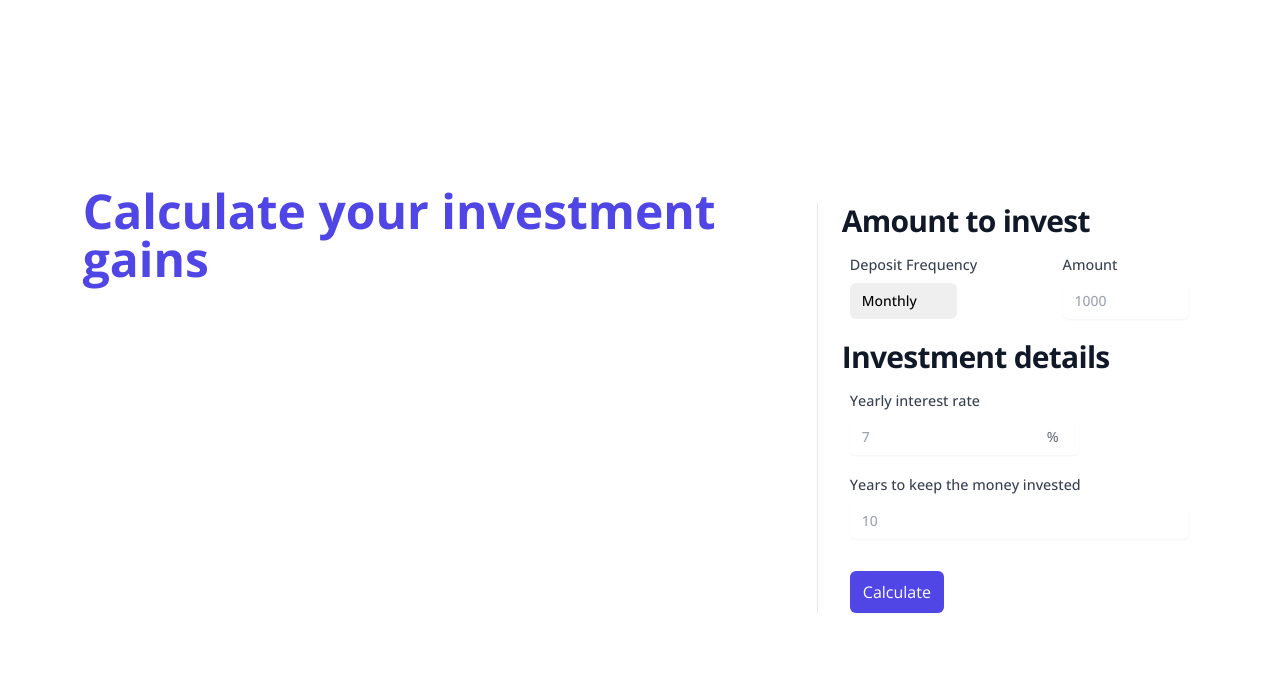
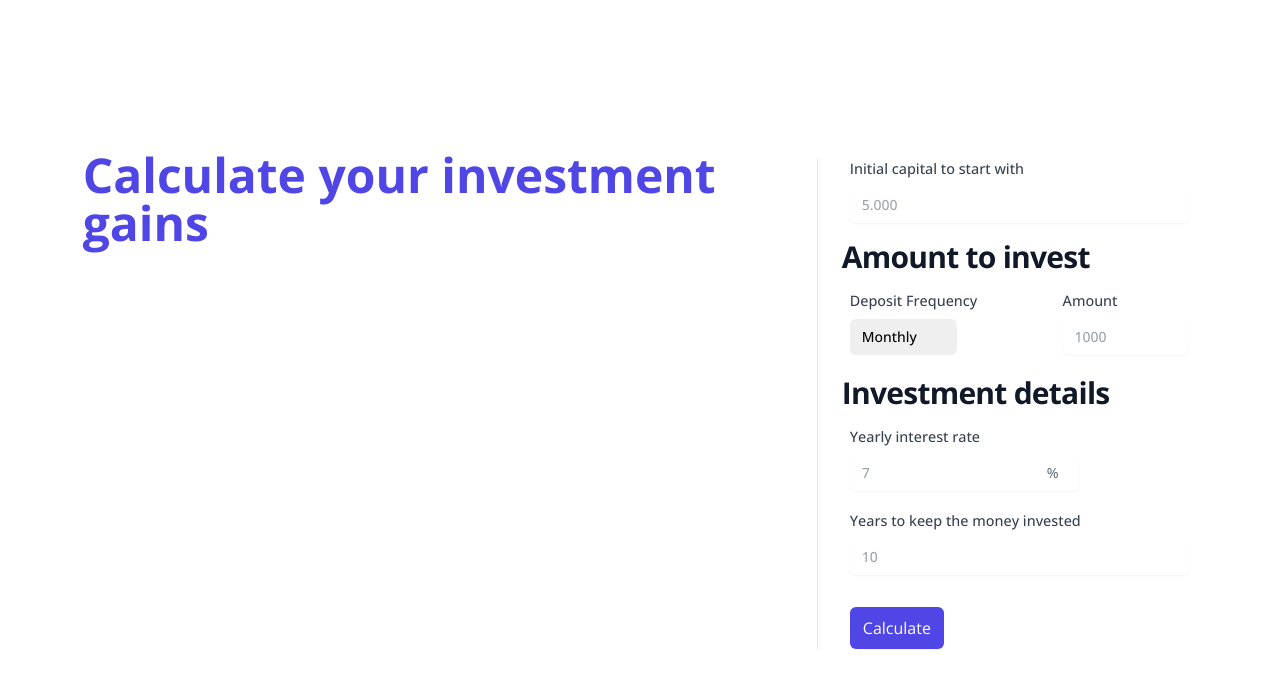
Before and after one commit to ALonghi/portfolio-useful-tools, a Next.js app: page / in a window 1280 px wide. Shown: the top 688 px of the page. Built offline with nearby package versions, Linux system fonts and the light colour scheme.

Commit message:
added initial capital option

```diff
--- a/components/CalculatedGains.tsx
+++ b/components/CalculatedGains.tsx
@@ -59,6 +59,7 @@ const CalculatedGains: React.VFC<CalculatedGainsProps> = ({calculated}) => {
                             <div className={infoDivClasses}>
                                 <p className={`w-8/12`}>Additional year on plan ({calculated.years + 1}th) </p>
                                 <p>€ {CalculationFacility.calculate(
+                                    0,
                                     calculated.interestRate,
                                     `Yearly`,
                                     calculated.totalValue,
--- a/package.json
+++ b/package.json
@@ -7,6 +7,7 @@
     "type-check": "tsc"
   },
   "dependencies": {
+    "@headlessui/react": "^1.4.3",
     "next": "latest",
     "react": "^17.0.2",
     "react-dom": "^17.0.2"
--- a/pages/index.tsx
+++ b/pages/index.tsx
@@ -1,9 +1,10 @@
 import InputForm from '../components/InputForm';
 import SelectBox from "../components/SelectBox";
 import InputFormWithTail from "../components/InputFormWithTail";
-import {useState} from "react";
+import { useEffect, useState } from "react";
 import CalculatedGains from "../components/CalculatedGains";
 import CalculationFacility from "../utils/CalculationFacility";
+import { Switch } from '@headlessui/react'
 
 export type frequency = `Monthly` | `Yearly`
 
@@ -29,14 +30,22 @@ export interface CalculatedResult {
 const IndexPage = () => {
 
     const [frequency, setFrequency] = useState<frequency>(`Monthly`)
+    const [startCapital, setStartCapital] = useState<number>()
     const [years, setYears] = useState<number>()
     const [amountToInvest, setAmountToInvest] = useState<number>()
     const [interestRate, setInterestRate] = useState<number>(0)
+    const [wasCalculated, setWasCalculated] = useState<boolean>(false)
     const [calculated, setCalculated] = useState<CalculatedResult>({} as CalculatedResult)
 
     const calculate = () => {
-        const result = CalculationFacility.calculate(interestRate, frequency, amountToInvest, years)
+        const result = CalculationFacility.calculate(
+            startCapital || 0,
+            interestRate,
+            frequency,
+            amountToInvest,
+            years)
         setCalculated(result)
+        setWasCalculated(true)
     }
 
     return (<>
@@ -48,26 +57,31 @@ const IndexPage = () => {
                         gains</p>
                     <div className="sm:ml-6">
                         <div className="sm:border-l sm:border-gray-200 sm:pl-6">
+                            <div className="block mt-2">
+                                <InputForm name={`startCapital`} label={`Initial capital to start with`} type={`number`} placeholder={`5.000`}
+                                    value={startCapital} updateValue={setStartCapital} />
+                            </div>
+
                             <h1 className="my-4 text-2xl font-bold text-gray-900 tracking-tight sm:text-3xl">Amount
                                 to invest</h1>
                             <div className={`flex flex-row`}>
                                 <SelectBox name={`frequency`} label={`Deposit Frequency`}
                                     options={[`Monthly`, `Yearly`]}
-                                               defaultValue={frequency} updateSelection={setFrequency}/>
+                                    defaultValue={frequency} updateSelection={setFrequency} />
                                 <InputForm name={`amount`} label={`Amount`} type={`number`} placeholder={`1000`}
-                                               value={amountToInvest} updateValue={setAmountToInvest}/>
+                                    value={amountToInvest} updateValue={setAmountToInvest} />
                             </div>
                             <div className={`mt-5`}>
                                 <h1 className="my-4 text-2xl font-bold text-gray-900 tracking-tight sm:text-3xl">Investment
                                     details</h1>
                                 <InputFormWithTail name={`rate`} label={`Yearly interest rate`} type={`number`}
                                     placeholder={`7`} tailText={`%`}
-                                                       value={interestRate} updateValue={setInterestRate}/>
+                                    value={interestRate} updateValue={setInterestRate} />
                             </div>
                             <div className={`mt-5`}>
                                 <InputForm name={`years`} label={`Years to keep the money invested`} type={`number`}
                                     placeholder={`10`}
-                                               value={years} updateValue={setYears}/>
+                                    value={years} updateValue={setYears} />
                             </div>
                             <button
                                 type="button"
@@ -80,7 +94,7 @@ const IndexPage = () => {
                             </button>
 
                             {Object.keys(calculated).length > 0 &&
-                                    <CalculatedGains calculated={calculated}/>
+                                <CalculatedGains calculated={calculated} />
                             }
                         </div>
                     </div>
--- a/utils/CalculationFacility.ts
+++ b/utils/CalculationFacility.ts
@@ -5,12 +5,14 @@ export default class CalculationFacility {
         currentValueInvested * interestRate / 100
 
     static calculate = (
+        startCapital: number,
         interestRate: number,
         frequency: frequency,
         amountToInvest: number,
-        years: number): CalculatedResult => {
+        years: number
+        ): CalculatedResult => {
 
-        let total: number = 0
+            let total: number = startCapital || 0
         let history: YearlyResult[] = []
         const yearlyInvestment: number = frequency === `Yearly`
             ? amountToInvest
```
Also changed, not shown: 1 other file (tests, documents, lock files or other folders). Lines whose indentation alone changed are shown as unchanged.
